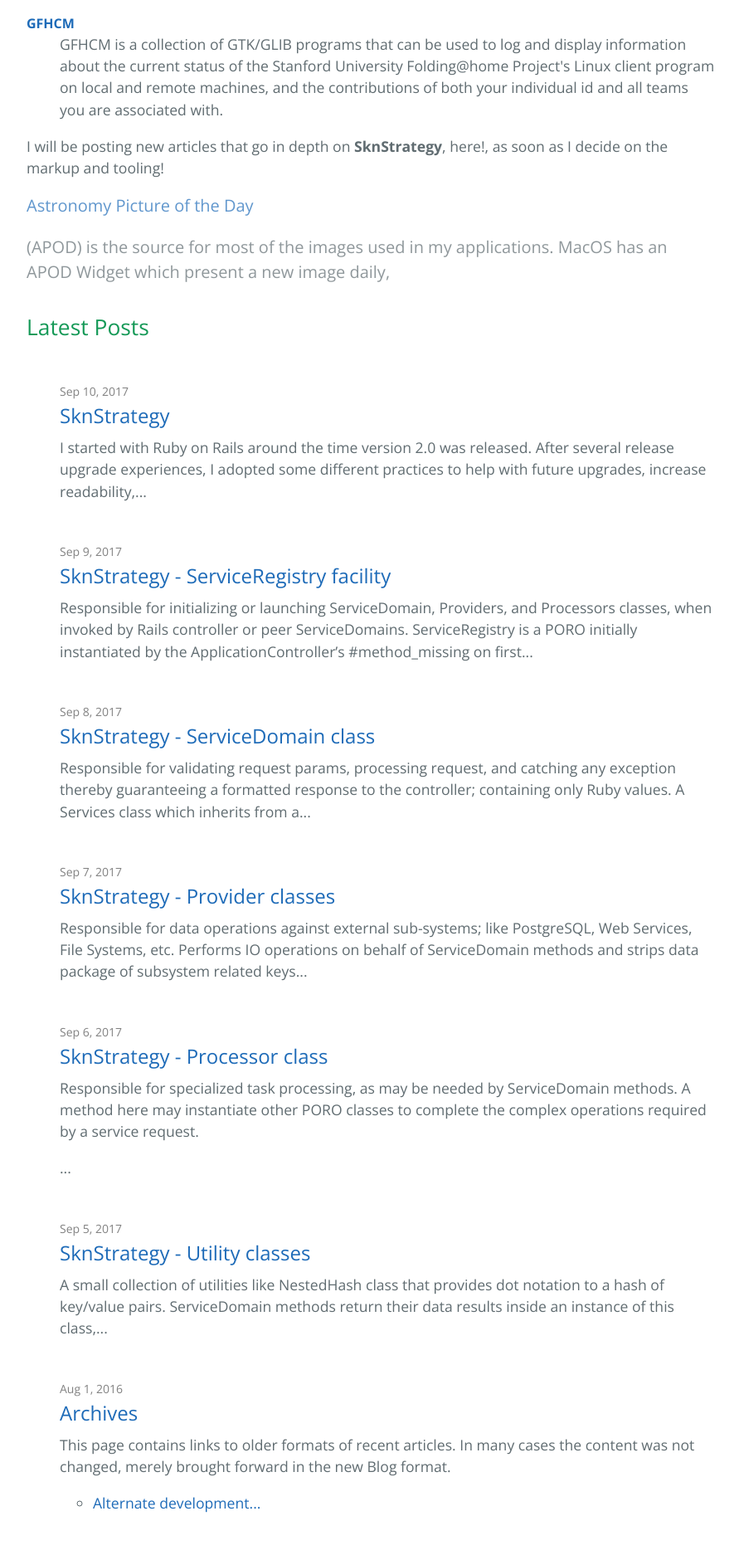
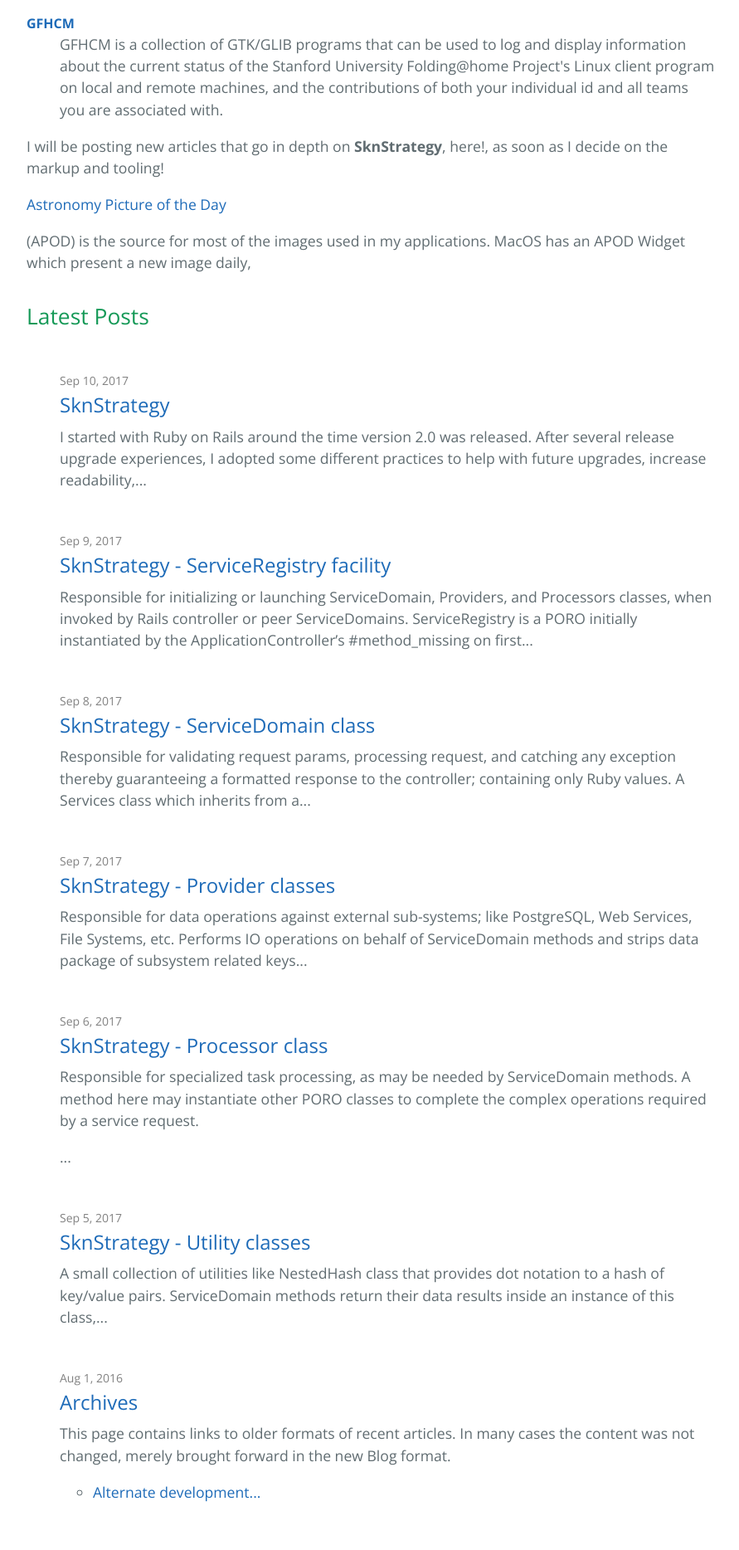
Before and after one commit to skoona/skoona.github.io, a Jekyll site: the page built from index.html, in a window 1280 px wide. Shown: the part 1728-3596 px from the top of the page at 83% size, without its empty margins (192-1083 px from the left). Built offline with Jekyll 4.4.1, drawn with Linux system fonts in a browser that asks for light colours; comment, search, counter and statistics services are not loaded.

Commit message:
Updating Docs to reference source of images and SknBase.

```diff
--- a/index.html
+++ b/index.html
@@ -59,9 +59,8 @@
 
 <p>I will be posting new articles that go in depth on <strong>SknStrategy</strong>, here!, as soon as I decide on the markup and tooling!</p>
 
-<div class="project-tagline">
-	<div class="blockquote ">
-		<h4 class="text-center"><a href="https://apod.nasa.gov/apod/">Astronomy Picture of the Day</a></h4>
-		<p class="lead text-center">(APOD) is the source for most of the images used in my applications.  MacOS has an APOD Widget which present a new image daily,</p>
-	</div>
+
+<div class="blockquote ">
+	<h4 class="text-center"><a href="https://apod.nasa.gov/apod/">Astronomy Picture of the Day</a></h4>
+	<p class="lead text-center">(APOD) is the source for most of the images used in my applications.  MacOS has an APOD Widget which present a new image daily,</p>
 </div>
```
